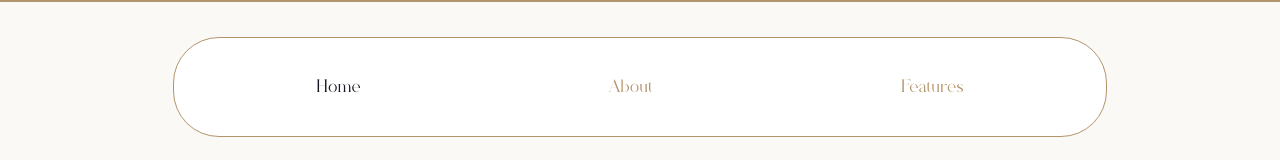
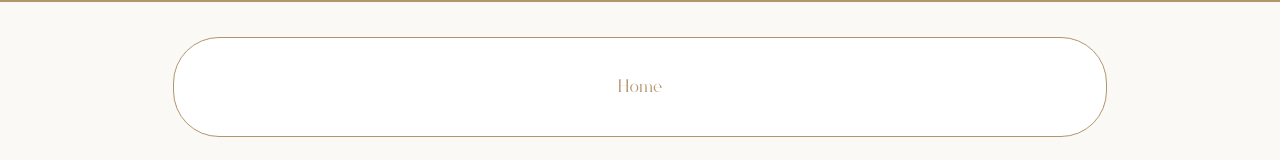
Before and after one commit to FreshInk-Digital/Electonic-wedding-card-system, a React (Create React App) app in the folder frontend/e-event-card/: page /login in a window 1280 px wide. Shown: the part 159-319 px from the top of the page. Built offline with nearby package versions, Linux system fonts and the light colour scheme.

Commit message:
modify navigation bar

```diff
--- a/frontend/e-event-card/src/components/Header/index.jsx
+++ b/frontend/e-event-card/src/components/Header/index.jsx
@@ -1,28 +1,29 @@
 import { Button, Link, Flex, Container, Box } from "@chakra-ui/react";
-import React, { useState } from "react";
-import { useNavigate } from "react-router-dom";
+import React from "react";
+import { useNavigate, useLocation } from "react-router-dom";
 
 export default function Header() {
-  const [activeLink, setActiveLink] = useState("Home"); // Track the active link
   const navigate = useNavigate();
+  const location = useLocation(); // Hook to get the current route
 
-  const navigationLinks = [
-    { label: "Home", target: "/" },
-    { label: "About", target: "landing-content" },
-    { label: "Features", target: "features" },
-  ];
+  // Determine which links to show based on the current route
+  const isHomeRoute = location.pathname === "/"; // Check if current route is Home
+  const navigationLinks = isHomeRoute
+    ? [
+        { label: "Home", target: "/" },
+        { label: "About", target: "landing-content" },
+        { label: "Features", target: "features" },
+      ]
+    : [{ label: "Home", target: "/" }]; // Only show Home for Login/Register
 
-  const handleNavigation = (label, target) => {
-    setActiveLink(label); // Update active link
-
-    // Scroll to section for same-page navigation
+  const handleNavigation = (target) => {
+    // Scroll or navigate based on target
     if (target.startsWith("#") || !target.startsWith("/")) {
       const element = document.getElementById(target);
       if (element) {
         element.scrollIntoView({ behavior: "smooth" });
       }
     } else {
-      // Navigate to separate routes (Login/Register)
       navigate(target);
     }
   };
@@ -54,21 +55,21 @@ export default function Header() {
             >
               <Flex
                 justifyContent="center"
-                flexDirection={{ base: "column", md: "row" }}
+                flexDirection="row"
                 alignItems="center"
-                gap="200px"
+                gap="40px"
               >
-                {/* Navigation Links */}
                 {navigationLinks.map((link, index) => (
                   <Link
                     key={index}
                     onClick={(e) => {
                       e.preventDefault();
-                      handleNavigation(link.label, link.target);
+                      handleNavigation(link.target);
                     }}
                     _hover={{ textDecoration: "none" }}
-                    _active={{ color: "gray.900" }}
-                    color={activeLink === link.label ? "gray.900" : "gray.500"}
+                    color={
+                      location.pathname === link.target ? "gray.900" : "gray.500"
+                    }
                     fontSize="lg"
                     px="24px"
                     py="8px"
@@ -102,9 +103,7 @@ export default function Header() {
                 fontSize="xl"
                 _hover={{ bg: "gray.500", color: "white.a700_01" }}
                 _active={{ bg: "gray.300" }}
-                onClick={() => {
-                  handleNavigation("Login", "/login");
-                }}
+                onClick={() => navigate("/login")}
               >
                 Login
               </Button>
@@ -122,9 +121,7 @@ export default function Header() {
                 fontSize="xl"
                 _hover={{ bg: "gray.500", color: "white.a700_01" }}
                 _active={{ bg: "gray.300" }}
-                onClick={() => {
-                  handleNavigation("Register", "/register");
-                }}
+                onClick={() => navigate("/register")}
               >
                 Register
               </Button>
```
